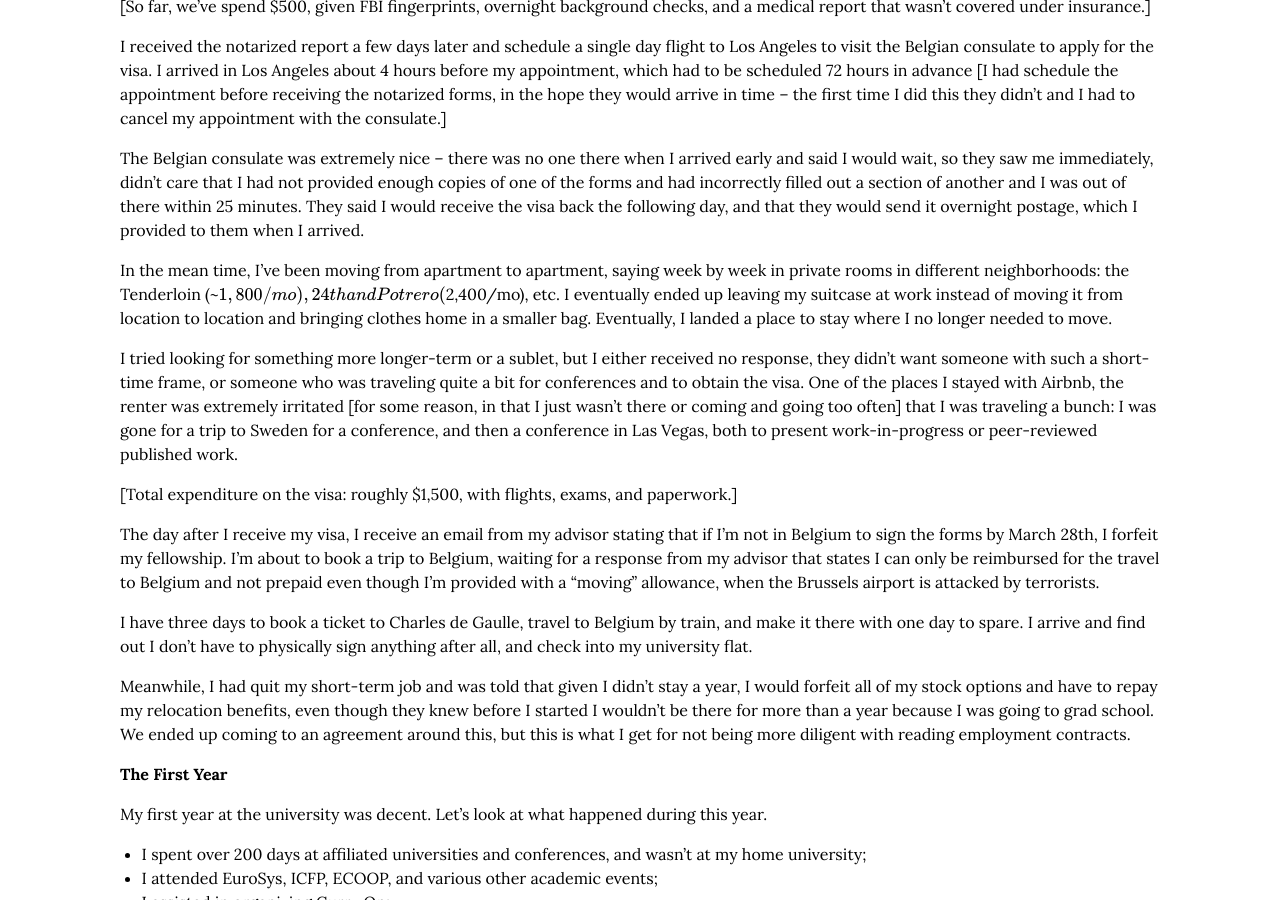
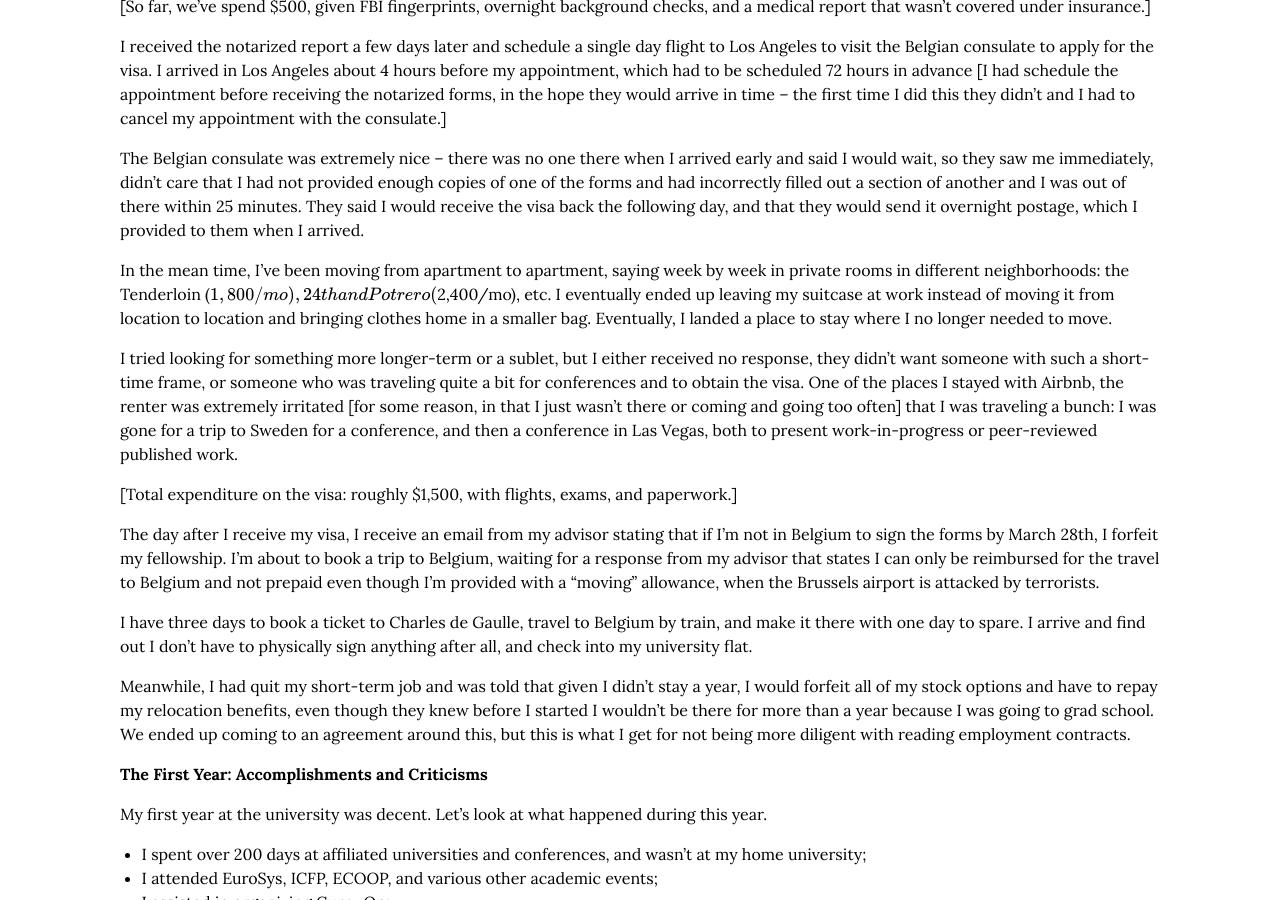
Before and after one commit to cmeiklejohn/cmeiklejohn.github.io, a Jekyll site: the page built from _posts/2017-04-29-one-year.markdown, in a window 1280 px wide and 900 px high, scrolled down 1166 px. Built offline with Jekyll 4.4.1, drawn with Linux system fonts in a browser that asks for light colours; formulas are drawn with MathJax 3; comment, search, counter and statistics services are not loaded.

Commit message:
Updates.

```diff
--- a/_posts/2017-04-29-one-year.markdown
+++ b/_posts/2017-04-29-one-year.markdown
@@ -41,7 +41,7 @@
 
 The Belgian consulate was extremely nice -- there was no one there when I arrived early and said I would wait, so they saw me immediately, didn't care that I had not provided enough copies of one of the forms and had incorrectly filled out a section of another and I was out of there within 25 minutes.  They said I would receive the visa back the following day, and that they would send it overnight postage, which I provided to them when I arrived.
 
-In the mean time, I've been moving from apartment to apartment, saying week by week in private rooms in different neighborhoods: the Tenderloin (~$1,800/mo), 24th and Potrero ($2,400/mo), etc.  I eventually ended up leaving my suitcase at work instead of moving it from location to location and bringing clothes home in a smaller bag.  Eventually, I landed a place to stay where I no longer needed to move.
+In the mean time, I've been moving from apartment to apartment, saying week by week in private rooms in different neighborhoods: the Tenderloin ($1,800/mo), 24th and Potrero ($2,400/mo), etc.  I eventually ended up leaving my suitcase at work instead of moving it from location to location and bringing clothes home in a smaller bag.  Eventually, I landed a place to stay where I no longer needed to move.
 
 I tried looking for something more longer-term or a sublet, but I either received no response, they didn't want someone with such a short-time frame, or someone who was traveling quite a bit for conferences and to obtain the visa.  One of the places I stayed with Airbnb, the renter was extremely irritated [for some reason, in that I just wasn't there or coming and going too often] that I was traveling a bunch: I was gone for a trip to Sweden for a conference, and then a conference in Las Vegas, both to present work-in-progress or peer-reviewed published work.
 
@@ -53,7 +53,7 @@
 
 Meanwhile, I had quit my short-term job and was told that given I didn't stay a year, I would forfeit all of my stock options and have to repay my relocation benefits, even though they knew before I started I wouldn't be there for more than a year because I was going to grad school.  We ended up coming to an agreement around this, but this is what I get for not being more diligent with reading employment contracts.
 
-## The First Year
+## The First Year: Accomplishments and Criticisms
 
 My first year at the university was decent.  Let's look at what happened
 during this year.
```
